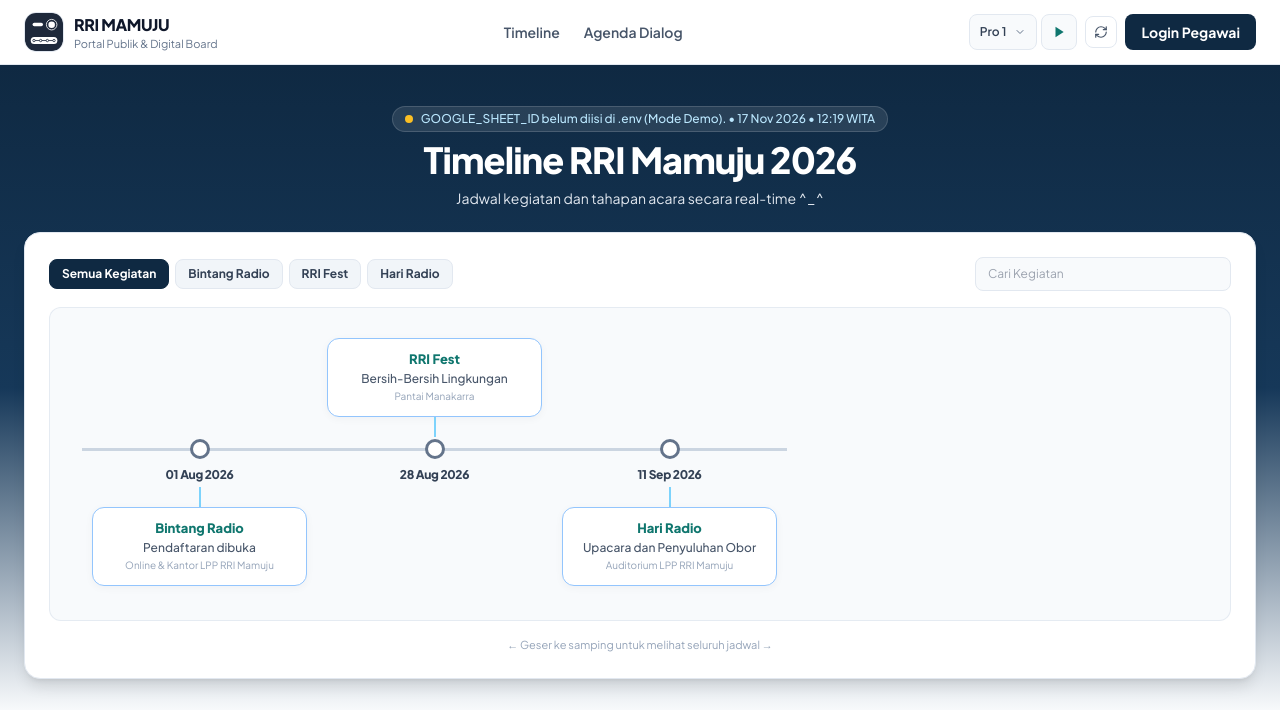
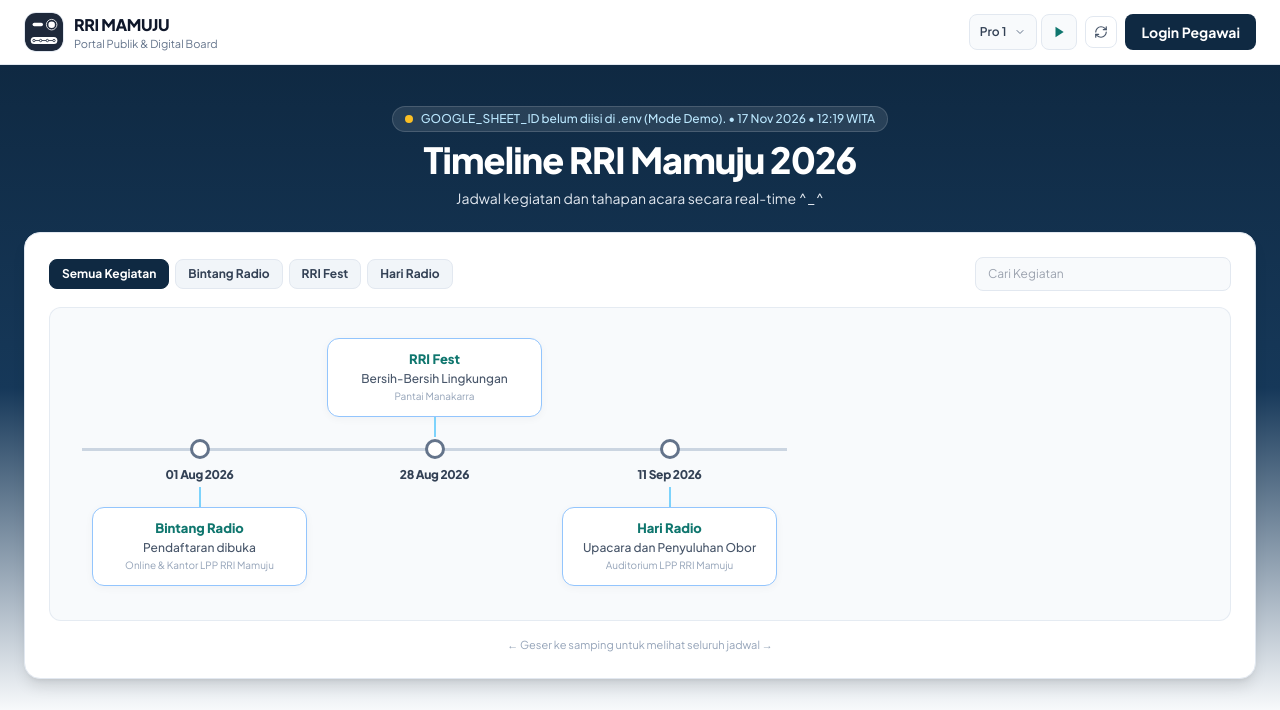
Before and after one commit to ikhwnfzan/dashboard-rrimamuju, a Flask app: page / in a window 1280 px wide. Shown: the top 710 px of the page. Run offline with Flask 3, Linux system fonts and the light colour scheme; data that the repository does not hold is empty; some libraries are stand-ins or nearby versions.

Commit message:
remove center anchor nav

```diff
--- a/templates/index.html
+++ b/templates/index.html
@@ -70,12 +70,6 @@
           <span class="text-[11px] text-slate-500 hidden sm:block">Portal Publik &amp; Digital Board</span>
         </div>
       </a>
-
-      <!-- Center Anchor Links -->
-      <nav class="hidden md:flex items-center gap-6 text-sm font-semibold text-slate-600">
-        <a href="#hero-timeline" class="hover:text-[#0F2942] transition">Timeline</a>
-        <a href="#agenda-dialog" class="hover:text-[#0F2942] transition">Agenda Dialog</a>
-      </nav>
 
       <!-- Top-Right Actions -->
       <div class="flex items-center gap-2">
```
